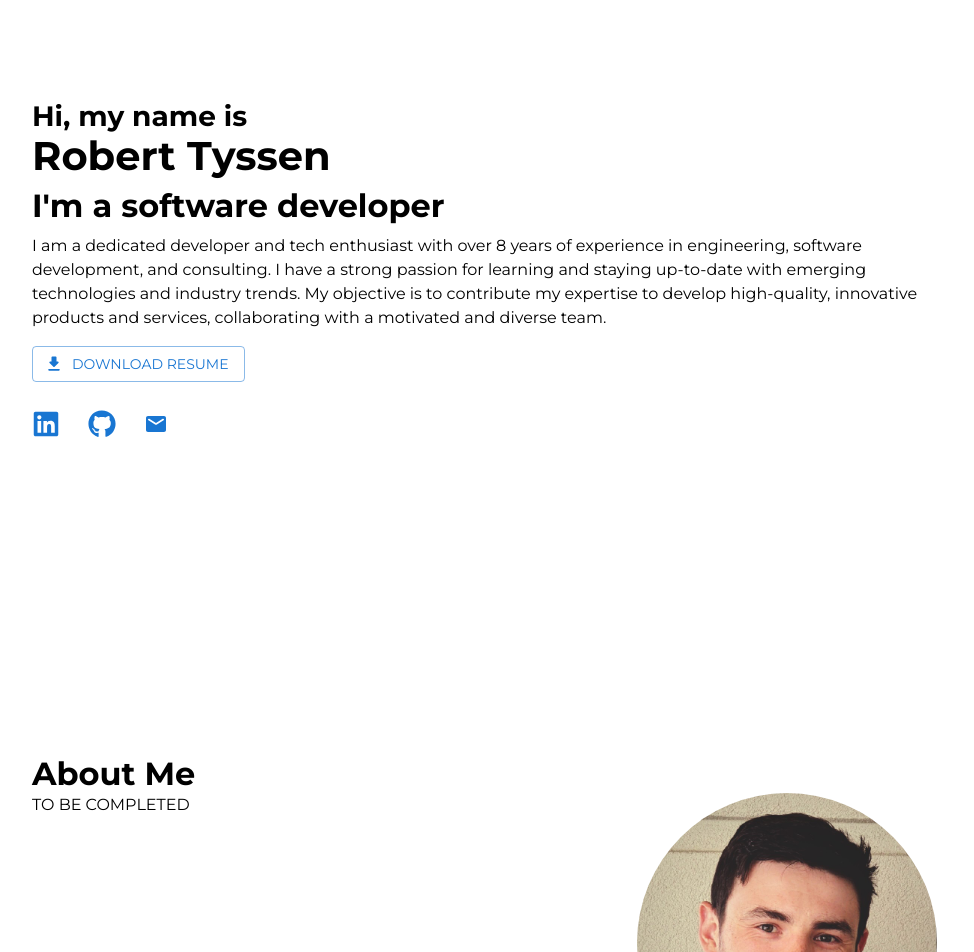
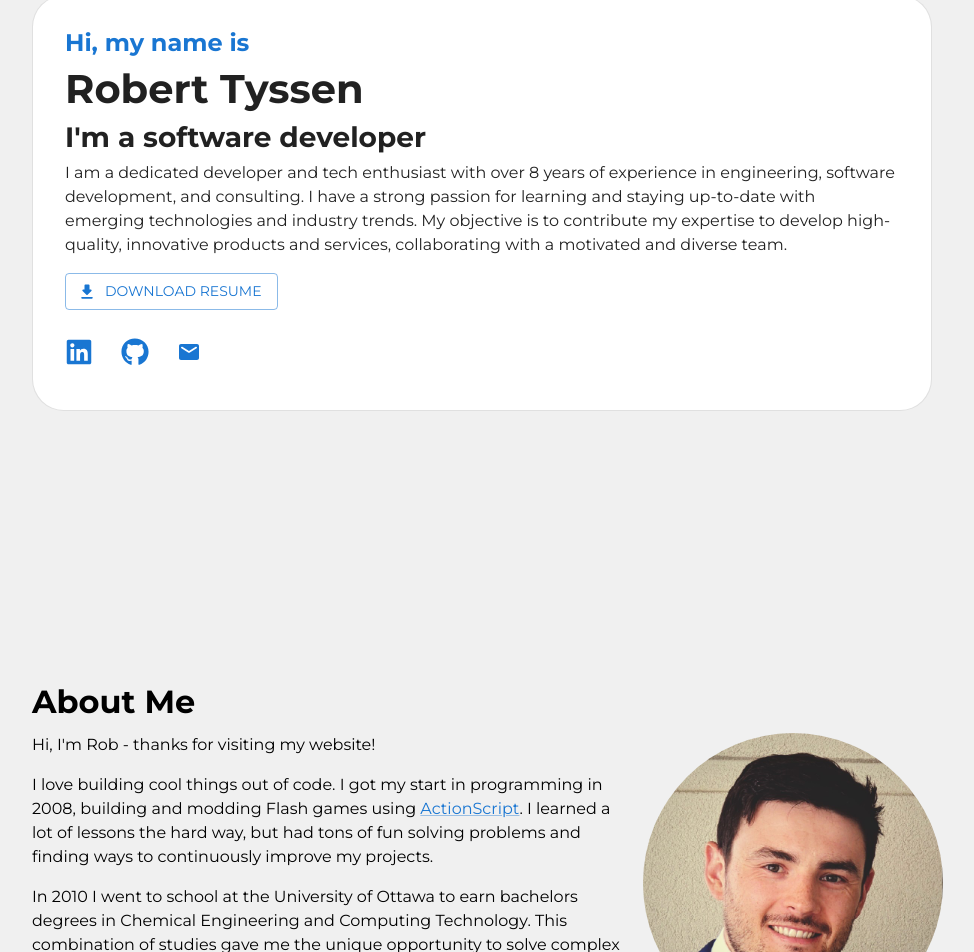
Before and after one commit to Robert-Tyssen/RobertTyssen-Dev-Site, a Next.js app: page / in a window 1280 px wide. Shown: the part 197-1149 px from the top of the page, without its empty margins (158-1132 px from the left). Built offline with nearby package versions, Linux system fonts and the light colour scheme.

Commit message:
Improved theming and layou; Added container to About section

```diff
--- a/src/components/sections/About.tsx
+++ b/src/components/sections/About.tsx
@@ -1,20 +1,40 @@
-import { Box, Grid, Typography } from '@mui/material';
+import { Box, Grid, Link, Paper, Typography } from '@mui/material';
 import Image from 'next/image';
 
 const About = () => {
+
+  const actionScriptLink = (
+    <Link href='https://en.wikipedia.org/wiki/ActionScript#' target='_blank'>ActionScript</Link>
+  );
+
   return (
     <Box sx={{ py: '80px' }} id='about'>
-      <Typography variant='h2'>About Me</Typography>
-      <Grid container spacing={2}>
+      <Typography variant='h2' gutterBottom>About Me</Typography>
+      <Grid container spacing={4}>
 
         <Grid item xs={12} md={8}>
-          <Typography>
-            TO BE COMPLETED
+
+          <Typography paragraph>
+            Hi, I'm Rob - thanks for visiting my website!
           </Typography>
+
+          <Typography paragraph>
+            I love building cool things out of code. I got my start in
+            programming in 2008, building and modding Flash games using <>{actionScriptLink}</>.
+            I learned a lot of lessons the hard way, but had tons of fun solving problems and
+            finding ways to continuously improve my projects.
+          </Typography>
+
+          <Typography paragraph>
+            In 2010 I went to school at the University of Ottawa to earn bachelors degrees
+            in Chemical Engineering and Computing Technology. This combination of studies
+            gave me the unique opportunity to solve complex problems with code.
+          </Typography>
+
         </Grid>
 
         <Grid item xs={12} md={4}>
-          <Box sx={{display: 'flex', justifyContent: 'center'}}>
+          <Box sx={{ display: 'flex', justifyContent: 'center' }}>
             <Image
               className='rounded-full'
               src='/assets/robert-headshot.jpg'
@@ -24,6 +44,7 @@ const About = () => {
             />
           </Box>
         </Grid>
+
       </Grid>
     </Box>
   );
--- a/src/components/sections/Hero.tsx
+++ b/src/components/sections/Hero.tsx
@@ -1,4 +1,4 @@
-import { Box, Button, IconButton, Toolbar, Typography } from '@mui/material';
+import { Box, Button, IconButton, Paper, Toolbar, Typography } from '@mui/material';
 import Image from 'next/image';
 import React from 'react';
 import Person2RoundedIcon from '@mui/icons-material/Person2Rounded';
@@ -9,12 +9,13 @@ import EmailRoundedIcon from '@mui/icons-material/EmailRounded';
 const Hero = () => {
 
   return (
-    <Box sx={{ display: 'inline-flex', flexWrap: 'wrap', alignItems: 'center', alignContent: 'center', justifyContent: 'center', minHeight: '100vh', height: '100vh'}}>
 
+    <Box sx={{ display: 'inline-flex', flexWrap: 'wrap', alignItems: 'center', alignContent: 'center', justifyContent: 'center', minHeight: '100vh', height: '100vh' }}>
+      <Paper variant='outlined' sx={{p: 4, borderRadius: 8}} >
         <Box>
-        <Typography variant='h3'>Hi, my name is</Typography>
+          <Typography variant='h4' color={'primary'} gutterBottom>Hi, my name is</Typography>
           <Typography variant='h1'>Robert Tyssen</Typography>
-        <Typography variant='h2' py={1}>I'm a software developer</Typography>
+          <Typography variant='h3' py={1}>I'm a software developer</Typography>
           <Typography>
             I am a dedicated developer and tech enthusiast with over 8 years
             of experience in engineering, software development, and
@@ -42,6 +43,7 @@ const Hero = () => {
             <IconButton edge={'start'} color='primary' size='large'><EmailRoundedIcon /></IconButton>
           </Box>
         </Box>
+      </Paper>
     </Box>
   );
 }
--- a/src/pages/index.tsx
+++ b/src/pages/index.tsx
@@ -18,8 +18,8 @@ export default function Home() {
         <meta name="viewport" content="initial-scale=1, width=device-width" />
       </Head>
       {/* Main container */}
-      <Box sx={{ display: 'flex', justifyContent: 'center', py: 8, mx: 4 }}>
-        <Box sx={{ maxWidth: 'md' }}>
+      <Box sx={{ display: 'flex', justifyContent: 'center', bgcolor: 'background.default', }}>
+        <Box sx={{ maxWidth: 'md', px: 4, }}>
           <Hero />
           <About />
           <Experience />
--- a/src/styles/globals.css
+++ b/src/styles/globals.css
@@ -1,3 +1,9 @@
 @tailwind base;
 @tailwind components;
 @tailwind utilities;
+
+html,
+body {
+  padding: 0;
+  margin: 0;
+}
--- a/src/styles/theme.tsx
+++ b/src/styles/theme.tsx
@@ -8,6 +8,12 @@ const montserrat = Montserrat({
 });
 
 const appTheme = createTheme({
+  palette: {
+    background: {
+      default: '#f0f0f0',
+      paper: '#ffffff',
+    },
+  },
   typography: {
     fontFamily: `${montserrat.style.fontFamily}, Arial`,
     h1: {
@@ -22,6 +28,10 @@ const appTheme = createTheme({
       fontSize: '1.75rem',
       fontWeight: 'bold',
     },
+    h4: {
+      fontSize: '1.5rem',
+      fontWeight: 'bold',
+    },
     body1: {
       fontSize: '1rem',
     }
```
Lines whose indentation alone changed are shown as unchanged.
